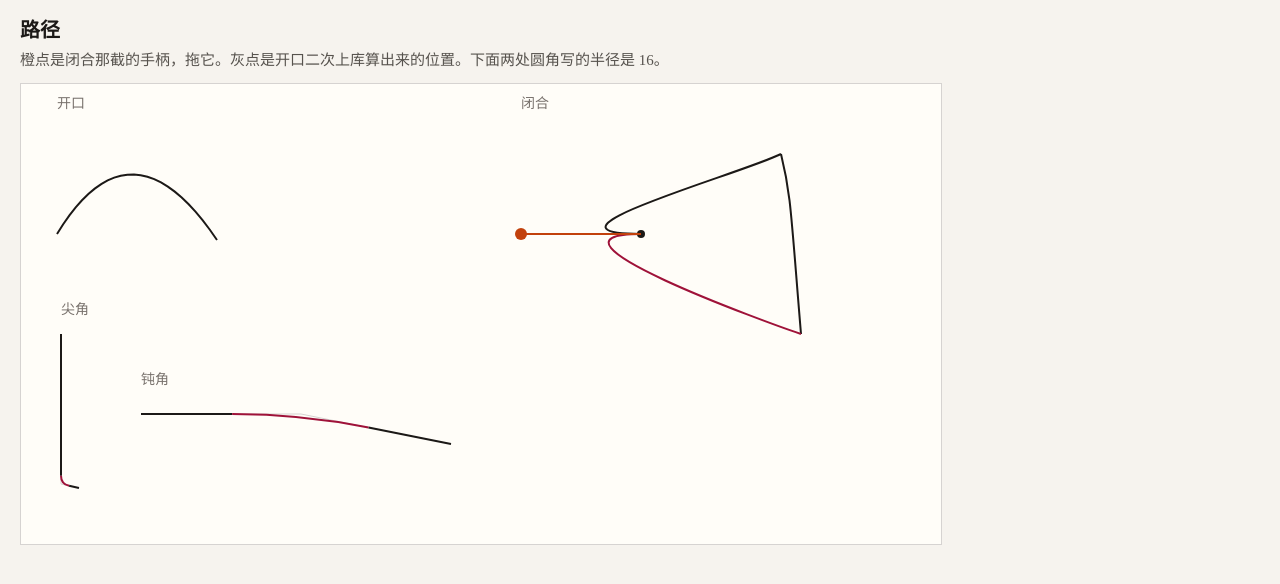
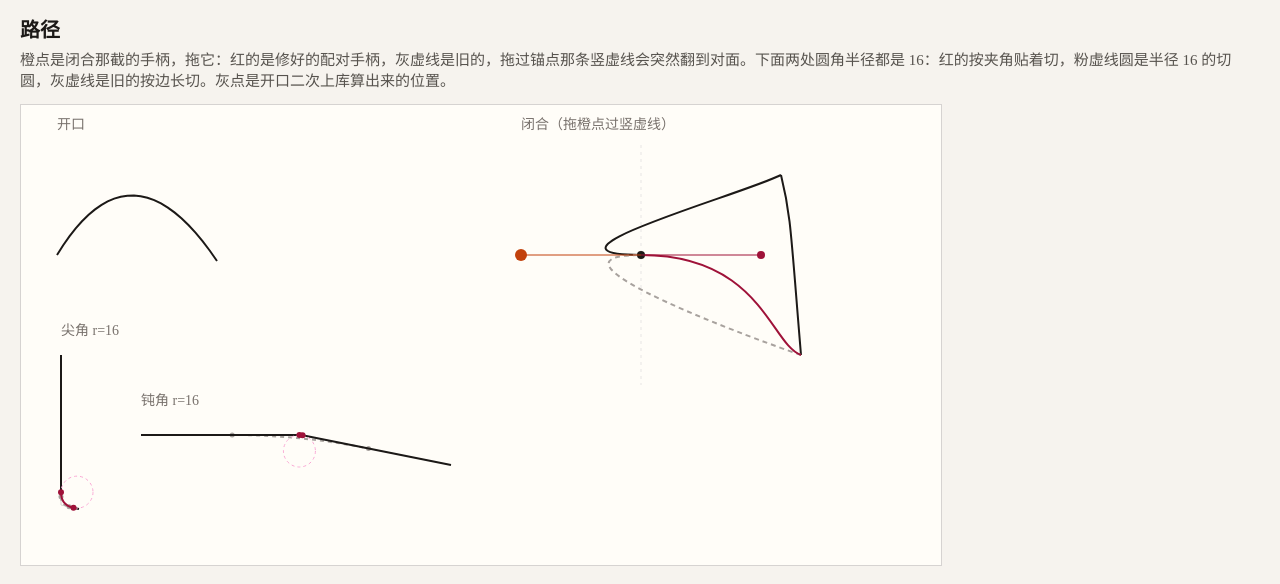
Before and after one commit to Chinese-zy/gsb-uid75-path_bugfix, a website: page index.html in a window 1280 px wide. Drawn offline with Linux system fonts and the light colour scheme; no server answers.

Commit message:
闭合手柄按起点成对，圆角按夹角去切。

```diff
--- a/geom.js
+++ b/geom.js
@@ -28,30 +28,65 @@
   }
 
   function closedHandle(anchor, handle) {
-    let dx = handle.x - anchor.x;
-    let dy = handle.y - anchor.y;
-    if (dx < 0) {
-      dx = -dx;
-      dy = -dy;
-    }
-    return { x: anchor.x - dx, y: anchor.y - dy };
+    return { x: 2 * anchor.x - handle.x, y: 2 * anchor.y - handle.y };
   }
 
   function fillet(prev, corner, next, radius) {
-    const ab = dist(prev, corner) || 1;
-    const cb = dist(next, corner) || 1;
-    const cut = Math.min(ab, cb) * 0.45;
+    const ab = dist(prev, corner);
+    const cb = dist(next, corner);
+    const r = Math.max(0, Number(radius) || 0);
+    if (ab === 0 || cb === 0 || r === 0) {
+      return {
+        p1: { x: corner.x, y: corner.y },
+        p2: { x: corner.x, y: corner.y },
+        cut: 0,
+        asked: radius,
+        radius: 0,
+        center: { x: corner.x, y: corner.y },
+      };
+    }
+    const ux = (prev.x - corner.x) / ab;
+    const uy = (prev.y - corner.y) / ab;
+    const vx = (next.x - corner.x) / cb;
+    const vy = (next.y - corner.y) / cb;
+    const dot = Math.max(-1, Math.min(1, ux * vx + uy * vy));
+    const half = Math.acos(dot) / 2;
+    const tan = Math.tan(half);
+    let cut = tan > 1e-12 ? r / tan : Infinity;
+    cut = Math.min(cut, ab, cb);
+    if (!(cut > 1e-9)) {
+      return {
+        p1: { x: corner.x, y: corner.y },
+        p2: { x: corner.x, y: corner.y },
+        cut: 0,
+        asked: radius,
+        radius: 0,
+        center: { x: corner.x, y: corner.y },
+      };
+    }
+    const effR = cut * tan;
+    const bx = ux + vx;
+    const by = uy + vy;
+    const bl = Math.hypot(bx, by);
+    let center = { x: corner.x, y: corner.y };
+    const cosHalf = Math.cos(half);
+    if (bl > 1e-9 && cosHalf > 1e-9) {
+      const d = cut / cosHalf;
+      center = { x: corner.x + (bx / bl) * d, y: corner.y + (by / bl) * d };
+    }
     return {
       p1: {
-        x: corner.x + ((prev.x - corner.x) * cut) / ab,
-        y: corner.y + ((prev.y - corner.y) * cut) / ab,
+        x: corner.x + ux * cut,
+        y: corner.y + uy * cut,
       },
       p2: {
-        x: corner.x + ((next.x - corner.x) * cut) / cb,
-        y: corner.y + ((next.y - corner.y) * cut) / cb,
+        x: corner.x + vx * cut,
+        y: corner.y + vy * cut,
       },
       cut: cut,
       asked: radius,
+      radius: effR,
+      center: center,
     };
   }
 
--- a/index.html
+++ b/index.html
@@ -14,7 +14,7 @@
 <body>
   <header>
     <h1>路径</h1>
-    <p>橙点是闭合那截的手柄，拖它。灰点是开口二次上库算出来的位置。下面两处圆角写的半径是 16。</p>
+    <p>橙点是闭合那截的手柄，拖它：红的是修好的配对手柄，灰虚线是旧的，拖过锚点那条竖虚线会突然翻到对面。下面两处圆角半径都是 16：红的按夹角贴着切，粉虚线圆是半径 16 的切圆，灰虚线是旧的按边长切。灰点是开口二次上库算出来的位置。</p>
   </header>
   <canvas id="c" width="920" height="460"></canvas>
   <script src="geom.js"></script>
@@ -33,22 +33,57 @@
     let samples = [];
     let dragging = false;
 
-    function stroke(points, color, width) {
+    function legacyClosedHandle(a, h) {
+      let dx = h.x - a.x;
+      let dy = h.y - a.y;
+      if (dx < 0) {
+        dx = -dx;
+        dy = -dy;
+      }
+      return { x: a.x - dx, y: a.y - dy };
+    }
+
+    function legacyFillet(prev, corner, next) {
+      const ab = Geom.dist(prev, corner) || 1;
+      const cb = Geom.dist(next, corner) || 1;
+      const cut = Math.min(ab, cb) * 0.45;
+      return {
+        p1: { x: corner.x + ((prev.x - corner.x) * cut) / ab, y: corner.y + ((prev.y - corner.y) * cut) / ab },
+        p2: { x: corner.x + ((next.x - corner.x) * cut) / cb, y: corner.y + ((next.y - corner.y) * cut) / cb },
+      };
+    }
+
+    function stroke(points, color, width, dash) {
       ctx.beginPath();
       ctx.moveTo(points[0].x, points[0].y);
       for (let i = 1; i < points.length; i++) ctx.lineTo(points[i].x, points[i].y);
       ctx.strokeStyle = color;
       ctx.lineWidth = width;
+      ctx.setLineDash(dash || []);
       ctx.stroke();
+      ctx.setLineDash([]);
     }
 
-    function curve(a, c1, c2, b, color) {
+    function curve(a, c1, c2, b, color, dash) {
       ctx.beginPath();
       ctx.moveTo(a.x, a.y);
       ctx.bezierCurveTo(c1.x, c1.y, c2.x, c2.y, b.x, b.y);
       ctx.strokeStyle = color;
       ctx.lineWidth = 2;
+      ctx.setLineDash(dash || []);
       ctx.stroke();
+      ctx.setLineDash([]);
+    }
+
+    function quad(p1, c, p2, color, dash) {
+      ctx.beginPath();
+      ctx.moveTo(p1.x, p1.y);
+      ctx.quadraticCurveTo(c.x, c.y, p2.x, p2.y);
+      ctx.strokeStyle = color;
+      ctx.lineWidth = 2;
+      ctx.setLineDash(dash || []);
+      ctx.stroke();
+      ctx.setLineDash([]);
     }
 
     function dot(p, color, r) {
@@ -58,17 +93,29 @@
       ctx.fill();
     }
 
+    function circle(p, r, color, dash) {
+      ctx.beginPath();
+      ctx.arc(p.x, p.y, r, 0, Math.PI * 2);
+      ctx.strokeStyle = color;
+      ctx.lineWidth = 1;
+      ctx.setLineDash(dash || []);
+      ctx.stroke();
+      ctx.setLineDash([]);
+    }
+
     function drawFillet(poly) {
+      const old = legacyFillet(poly[0], poly[1], poly[2]);
       const cut = Geom.fillet(poly[0], poly[1], poly[2], 16);
       stroke(poly, "#d6d3d1", 1);
+      quad(old.p1, poly[1], old.p2, "#a8a29e", [4, 4]);
+      dot(old.p1, "#a8a29e", 2.5);
+      dot(old.p2, "#a8a29e", 2.5);
       stroke([poly[0], cut.p1], "#1c1917", 2);
       stroke([cut.p2, poly[2]], "#1c1917", 2);
-      ctx.beginPath();
-      ctx.moveTo(cut.p1.x, cut.p1.y);
-      ctx.quadraticCurveTo(poly[1].x, poly[1].y, cut.p2.x, cut.p2.y);
-      ctx.strokeStyle = "#9f1239";
-      ctx.lineWidth = 2;
-      ctx.stroke();
+      if (cut.radius > 0.5) circle(cut.center, cut.radius, "#f9a8d4", [3, 3]);
+      quad(cut.p1, poly[1], cut.p2, "#9f1239");
+      dot(cut.p1, "#9f1239", 3);
+      dot(cut.p2, "#9f1239", 3);
     }
 
     function frame() {
@@ -76,9 +123,9 @@
       ctx.fillStyle = "#78716c";
       ctx.font = "14px Songti SC";
       ctx.fillText("开口", 36, 24);
-      ctx.fillText("闭合", 500, 24);
-      ctx.fillText("尖角", 40, 230);
-      ctx.fillText("钝角", 120, 300);
+      ctx.fillText("闭合（拖橙点过竖虚线）", 500, 24);
+      ctx.fillText("尖角 r=16", 40, 230);
+      ctx.fillText("钝角 r=16", 120, 300);
 
       const pts = [];
       for (let i = 0; i <= 24; i++) pts.push(Geom.quadPoint(openA, openC, openB, i / 24));
@@ -86,17 +133,19 @@
       for (const p of samples) dot(p, "#a8a29e", 3);
 
       const back = Geom.closedHandle(anchor, handle);
+      const backOld = legacyClosedHandle(anchor, handle);
       const mid = { x: (far.x + low.x) / 2, y: (far.y + low.y) / 2 - 30 };
+      stroke([{ x: anchor.x, y: 40 }, { x: anchor.x, y: 280 }], "#e7e5e4", 1, [3, 4]);
       curve(anchor, handle, { x: far.x - 40, y: far.y + 20 }, far, "#1c1917");
       curve(far, { x: far.x + 10, y: far.y + 40 }, mid, low, "#1c1917");
+      curve(low, { x: low.x - 30, y: low.y - 10 }, backOld, anchor, "#a8a29e", [5, 4]);
       curve(low, { x: low.x - 30, y: low.y - 10 }, back, anchor, "#9f1239");
+      dot(backOld, "#a8a29e", 3);
+      dot(back, "#9f1239", 4);
       dot(anchor, "#1c1917", 4);
       dot(handle, "#c2410c", 6);
-      ctx.beginPath();
-      ctx.moveTo(anchor.x, anchor.y);
-      ctx.lineTo(handle.x, handle.y);
-      ctx.strokeStyle = "#c2410c";
-      ctx.stroke();
+      stroke([anchor, handle], "#c2410c", 1);
+      stroke([anchor, back], "#9f1239", 1);
 
       drawFillet(sharp);
       drawFillet(blunt);
```
Also changed, not shown: test/closed.test.js (added, +37 -0 lines), test/fillet.test.js (added, +63 -0 lines), README.md.
